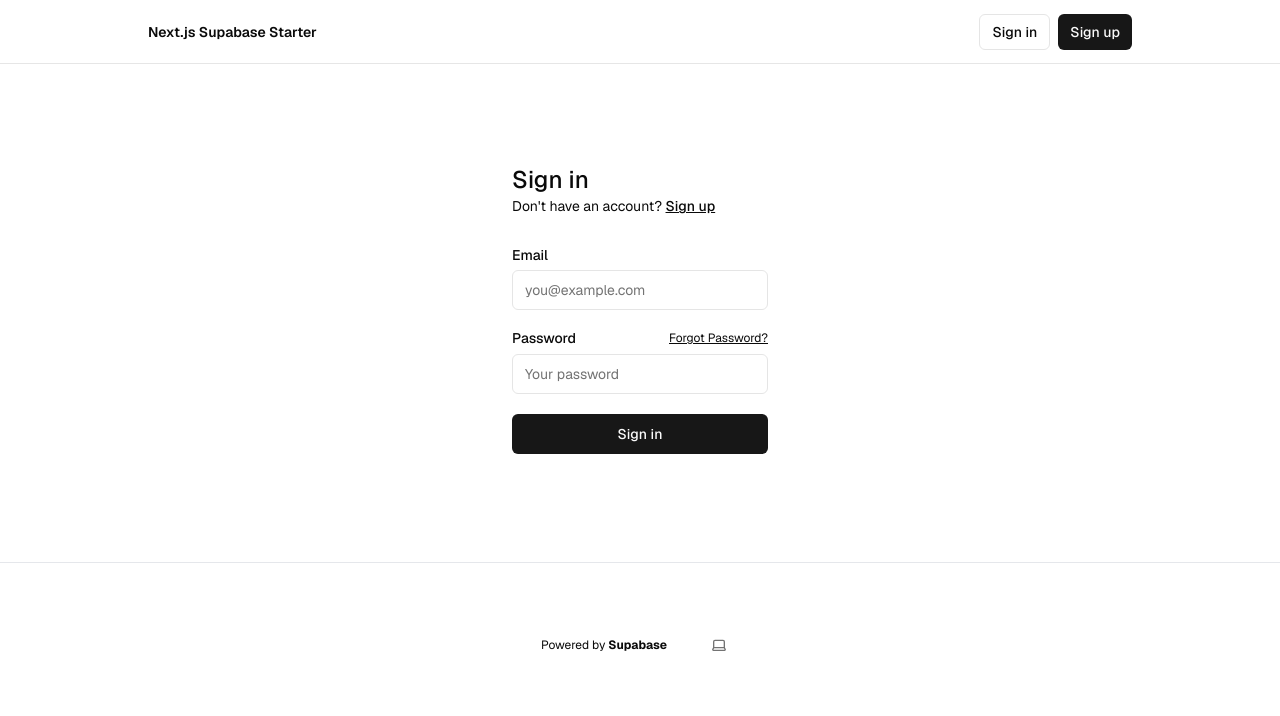
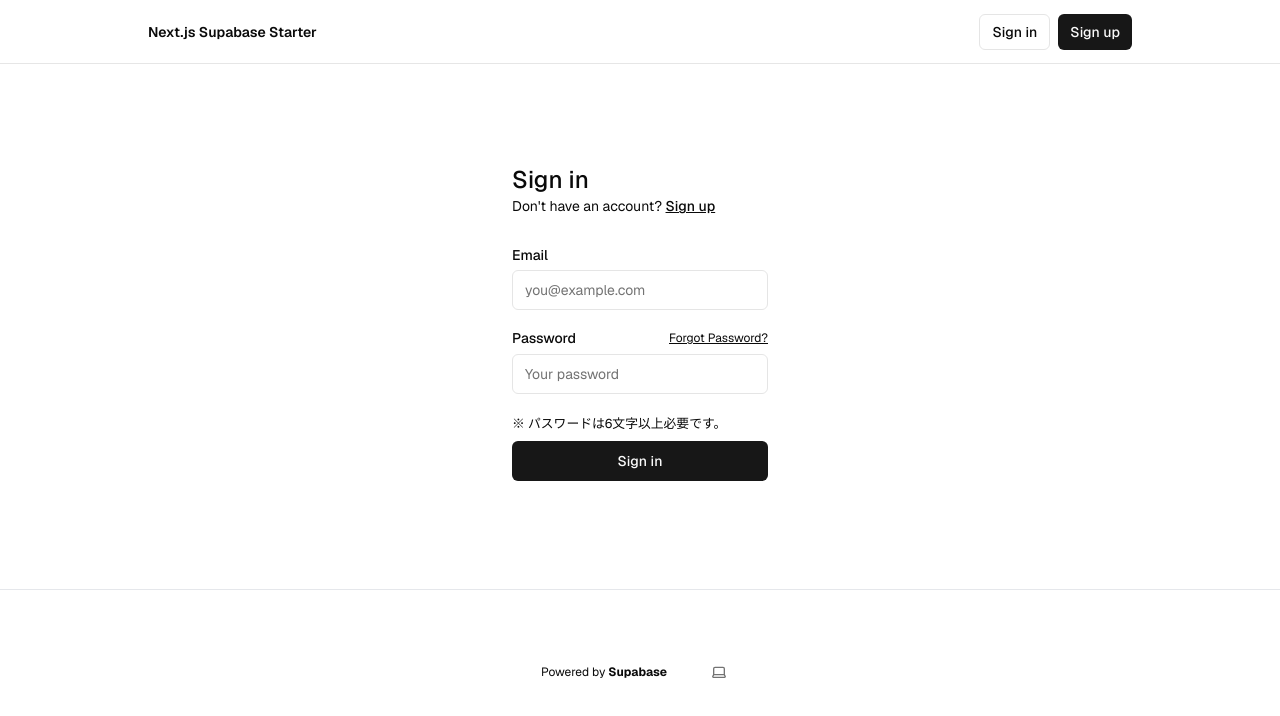
Before and after one commit to Nakayama-Yuki/blog-cms3, a Next.js app: page /sign-in in a window 1280 px wide. Shown: the top 716 px of the page. Built offline with nearby package versions, Linux system fonts and the light colour scheme; no server answers.

Commit message:
fix: add password requirements notice to sign-in and sign-up pages

```diff
--- a/app/(auth-pages)/sign-in/page.tsx
+++ b/app/(auth-pages)/sign-in/page.tsx
@@ -23,8 +23,7 @@ export default async function Login(props: { searchParams: Promise<Message> }) {
           <Label htmlFor="password">Password</Label>
           <Link
             className="text-xs text-foreground underline"
-            href="/forgot-password"
-          >
+            href="/forgot-password">
             Forgot Password?
           </Link>
         </div>
@@ -34,6 +33,10 @@ export default async function Login(props: { searchParams: Promise<Message> }) {
           placeholder="Your password"
           required
         />
+        <small>
+          ※ パスワードは6文字以上必要です。
+          {/* todo ※ ここに大文字、小文字、記号を含むなどの条件を追記する場合は、内容を更新してください */}
+        </small>
         <SubmitButton pendingText="Signing In..." formAction={signInAction}>
           Sign in
         </SubmitButton>
--- a/app/(auth-pages)/sign-up/page.tsx
+++ b/app/(auth-pages)/sign-up/page.tsx
@@ -39,6 +39,10 @@ export default async function Signup(props: {
             minLength={6}
             required
           />
+          <small>
+            ※ パスワードは6文字以上必要です。
+            {/* ※ ここに大文字、小文字、記号を含むなどの条件を追記する場合は、内容を更新してください */}
+          </small>
           <SubmitButton formAction={signUpAction} pendingText="Signing up...">
             Sign up
           </SubmitButton>
```
